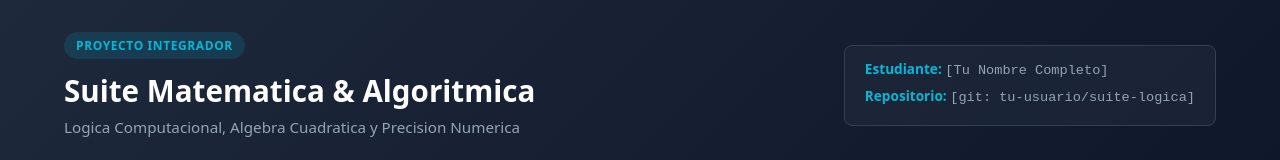
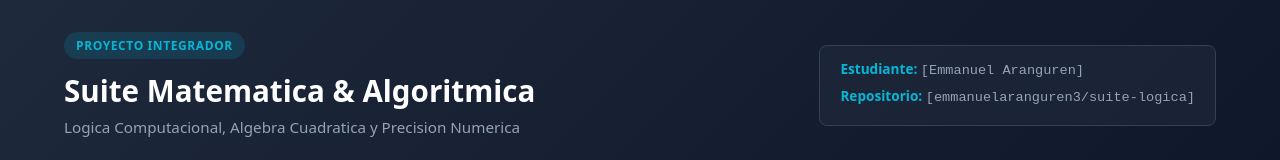
Before and after one commit to emmanuelaranguren3/suite-logica, a plain HTML site: page index.html in a window 1280 px wide. Shown: the top 160 px of the page. Drawn offline with Linux system fonts and the light colour scheme.

Commit message:
Update index.html

```diff
--- a/index.html
+++ b/index.html
@@ -16,8 +16,8 @@
         <p class="subtitle">Logica Computacional, Algebra Cuadratica y Precision Numerica</p>
       </div>
       <div class="student-info">
-        <div class="info-tag"><strong>Estudiante:</strong> <span class="placeholder">[Tu Nombre Completo]</span></div>
-        <div class="info-tag"><strong>Repositorio:</strong> <span class="placeholder">[git: tu-usuario/suite-logica]</span></div>
+        <div class="info-tag"><strong>Estudiante:</strong> <span class="placeholder">[Emmanuel Aranguren]</span></div>
+        <div class="info-tag"><strong>Repositorio:</strong> <span class="placeholder">[emmanuelaranguren3/suite-logica]</span></div>
       </div>
     </div>
   </header>
```
